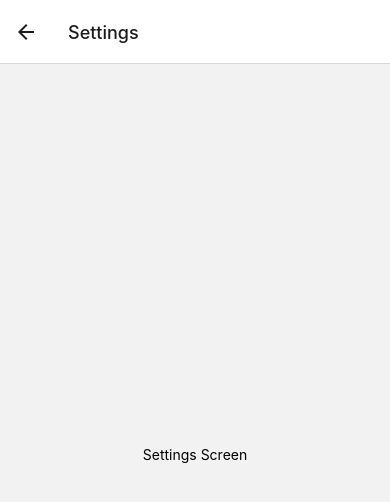
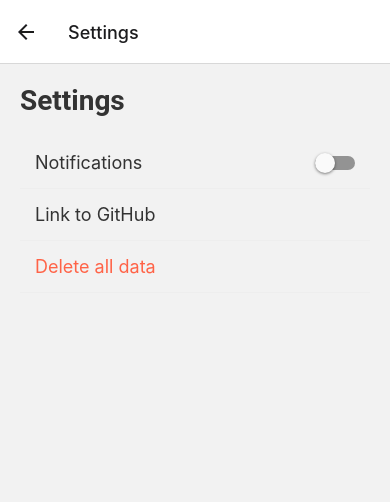
Before and after one commit to AlexysGromard/TravelMap, a React Native app: screen /Settings in a window 390 px wide. Shown: the top 502 px of the page. Built offline with nearby package versions, Linux system fonts and the light colour scheme.

Commit message:
SettingsScreen design

```diff
--- a/screens/SettingsScreen.js
+++ b/screens/SettingsScreen.js
@@ -1,10 +1,39 @@
-import React from 'react';
-import { View, Text, StyleSheet } from 'react-native';
+import React, {useContext} from 'react';
+import { View, Text, StyleSheet, TouchableOpacity, Switch, Linking } from 'react-native';
+import ThemeProvider, { ThemeContext } from '../context/ThemeContext';
+
+const GoToGitHub = () => {
+    Linking.openURL('https://github.com/AlexysGromard/TravelMap');
+};
 
 const SettingsScreen = () => {
+    const theme = useContext(ThemeContext);
+
+    const [isEnabled, setIsEnabled] = React.useState(false);
+
+    const toggleSwitch = () => setIsEnabled(previousState => !previousState);
+
     return (
         <View style={styles.container}>
-            <Text>Settings Screen</Text>
+            <Text style={[styles.title, { color: theme.text }]}>Settings</Text>
+
+            {/* Notifications */}
+            <View style={styles.option}>
+                <Text style={[styles.optionText, { color: theme.text }]}>Notifications</Text>
+                <Switch
+                    onValueChange={toggleSwitch}
+                    value={isEnabled}
+                    AcccessibilityLabel="Toggle notifications"
+                />
+            </View>
+
+          <TouchableOpacity style={styles.option} onPress={GoToGitHub}>
+            <Text style={[styles.optionText, { color: theme.text }]}>Link to GitHub</Text>
+          </TouchableOpacity>
+
+          <TouchableOpacity style={styles.option}>
+            <Text style={[styles.optionText, { color: theme.error}]}>Delete all data</Text>
+          </TouchableOpacity>
         </View>
       );
     };
@@ -12,9 +41,26 @@ const SettingsScreen = () => {
     const styles = StyleSheet.create({
       container: {
         flex: 1,
-        justifyContent: 'center',
+        padding: 20,
+      },
+      title: {
+        fontSize: 28,
+        fontWeight: 'bold',
+        marginBottom: 20,
+        fontFamily: 'Roboto',
+      },
+      option: {
+        flexDirection: 'row',
+        justifyContent: 'space-between',
         alignItems: 'center',
+        padding: 15,
+        borderBottomWidth: 1,
+        borderBottomColor: '#eee',
+      },
+      optionText: {
+        fontSize: 18,
       },
     });
 
+
 export default SettingsScreen;
```
Lines whose indentation alone changed are shown as unchanged.
